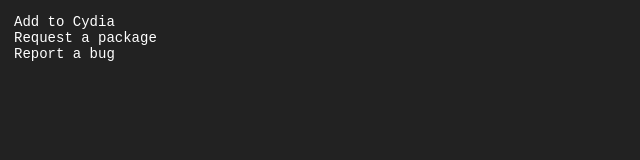
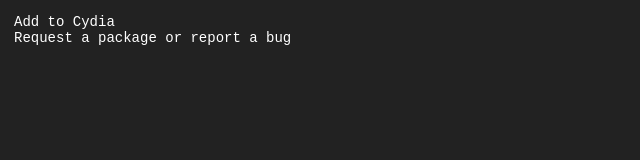
Before and after one commit to Un1q32/Un1q32.github.io, a plain HTML site: page index.html in a window 1280 px wide. Shown: the whole page, without its empty margins (0-640 px from the left). Drawn offline with Linux system fonts and the light colour scheme.

Commit message:
update index.html

```diff
--- a/index.html
+++ b/index.html
@@ -5,7 +5,6 @@
 </head>
 <body>
     <p><a href="cydia://url/https://cydia.saurik.com/api/share#?source=http://cydia.uniq.gay/">Add to Cydia</a></p>
-    <p><a href="https://github.com/Un1q32/Un1q32.github.io/issues/new?assignees=&labels=enhancement&template=suggestion.yml">Request a package</a></p>
-    <p><a href="https://github.com/Un1q32/Un1q32.github.io/issues/new?assignees=&labels=bug&template=bugreport.yml">Report a bug</a></p>
+    <p><a href="https://github.com/Un1q32/Un1q32.github.io/issues/new">Request a package or report a bug</a></p>
 </body>
 </html>
```
